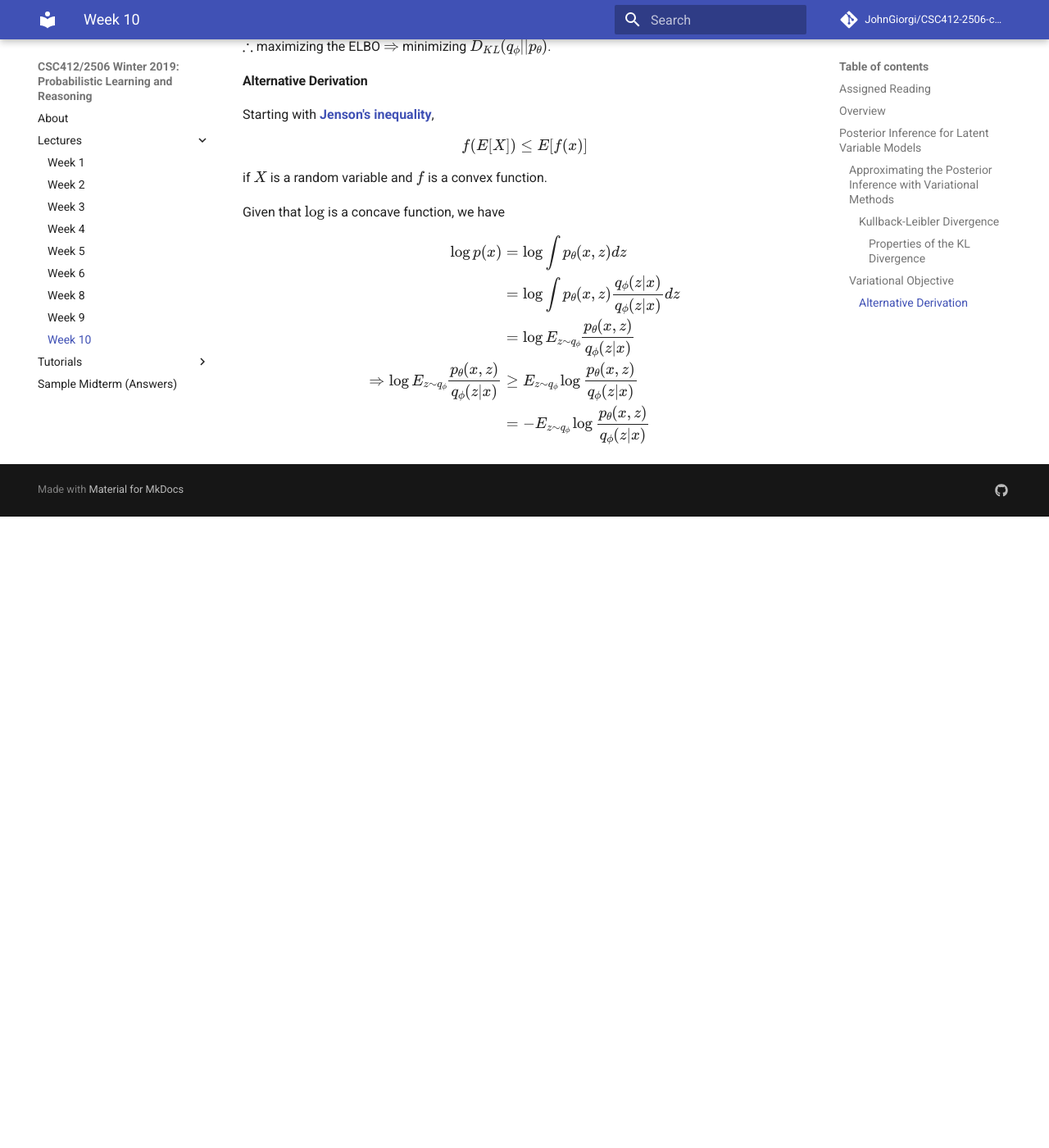
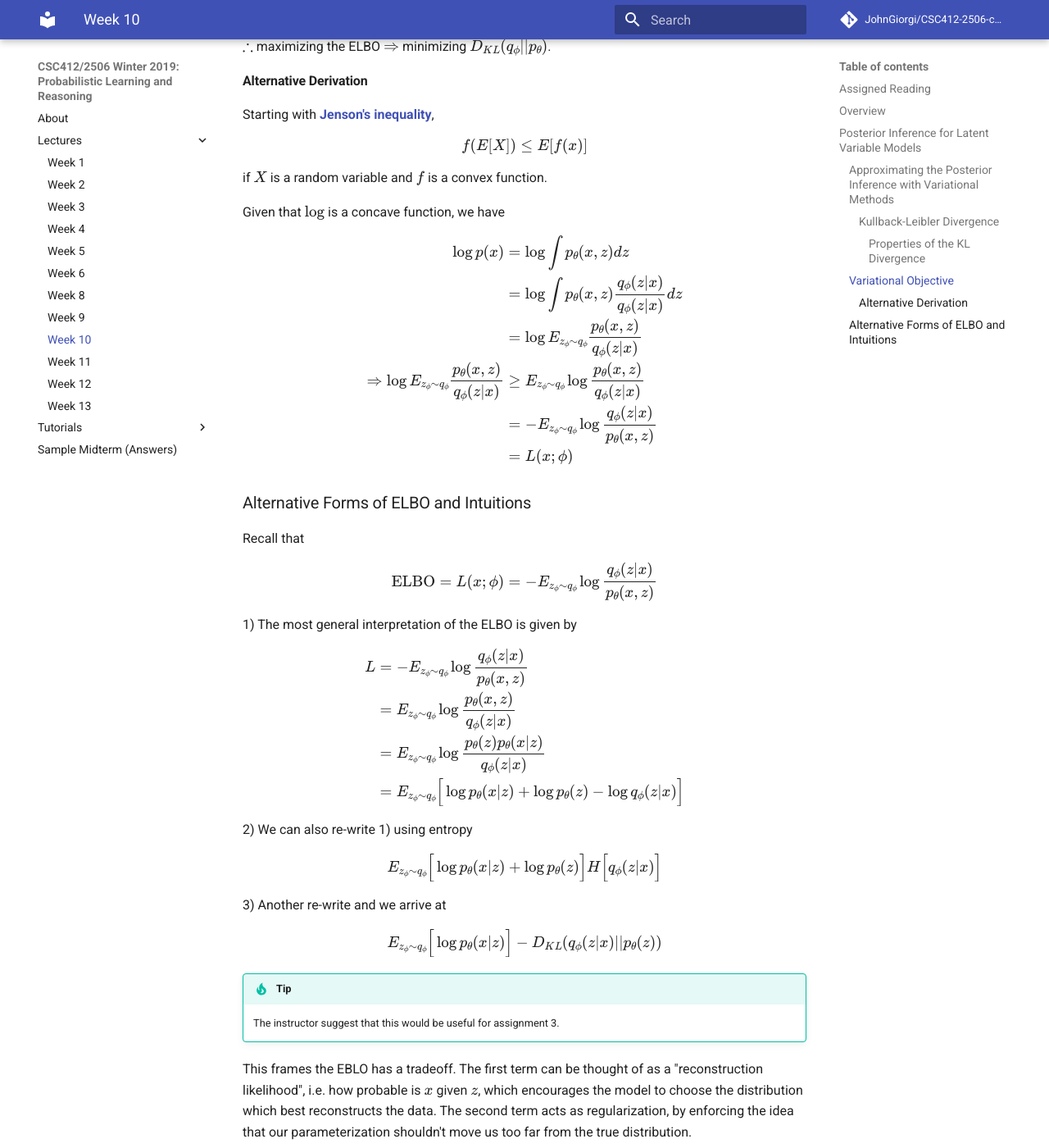
Before and after one commit to JohnGiorgi/CSC412-2506-course-notes, an MkDocs documentation site: the page built from docs/lectures/week_10.md, in a window 1280 px wide and 1400 px high, scrolled down 3606 px. Shown: the whole window at 82% size. Built offline with MkDocs 1.6.1 and Material for MkDocs 9.7.7, drawn with Linux system fonts in a browser that asks for light colours; formulas are drawn with MathJax 3; comment, search, counter and statistics services are not loaded; before the commit the page ends 4236 px from its top, so only the background shows below that; some of the changed text lies outside the part shown.

Commit message:
:books: Finish week 11 blackboard content up to VAE Pipeline

```diff
--- a/docs/lectures/week_10.md
+++ b/docs/lectures/week_10.md
@@ -15,7 +15,7 @@
 
 Imagine we had the following latent variable model
 
-![](../img/lecture_10_1.png)
+![](../img/lecture_9_1.png)
 
 which represents the probabilistic model \(p(x z ; \theta)\) where
 
@@ -45,7 +45,7 @@
 
 It is important to note that whatever function we choose for \(q_\phi\), it is unlikely that our variational family will have the true distribution \(p_\theta\) in it.
 
-![](../img/lecture_10_2.png)
+![](../img/lecture_9_2.png)
 
 #### Kullback-Leibler Divergence
 
@@ -58,7 +58,7 @@
 
 \begin{align}
   D_{KL}(q_\phi(z | x) || p_\theta(z | x)) &= \int q_\phi(z | x) \log \frac{q_\phi(z | x)}{p_\theta(z | x)}dz \\
-  &= E_{z \sim q_\phi} \log \frac{q_\phi(z | x)}{p_\theta(z | x)}
+  &= E_{z_\phi \sim q_\phi} \log \frac{q_\phi(z | x)}{p_\theta(z | x)}
 \end{align}
 
 ##### Properties of the KL Divergence
@@ -85,9 +85,9 @@
 To circumvent this issue of intractability, we will derive the [**evidence lower bound (ELBO)**](https://en.wikipedia.org/wiki/Evidence_lower_bound), and show that maximizing the ELBO \(\Rightarrow\) minimizing \(D_{KL}(q_\phi || p_\theta)\).
 
 \begin{align}
-  D_{KL}(q_\phi || p_\theta) &= E_{z \sim q_\phi} \log \frac{q_\phi(z | x)}{p_\theta(z | x)} \\
-  &= E_{z \sim q_\phi} \Bigg [ \log \Bigg ( q_\phi(z | x) \cdot \frac{p_\theta(x)}{p_\theta(z, x)} \Bigg ) \Bigg ] \\
-  &= E_{z \sim q_\phi} \log \frac{q_\phi(z | x)}{p_\theta(z, x)}  + E_{z \sim q_\phi} \log p_\theta(x) \\
+  D_{KL}(q_\phi || p_\theta) &= E_{z_\phi \sim q_\phi} \log \frac{q_\phi(z | x)}{p_\theta(z | x)} \\
+  &= E_{z_\phi \sim q_\phi} \Bigg [ \log \Bigg ( q_\phi(z | x) \cdot \frac{p_\theta(x)}{p_\theta(z, x)} \Bigg ) \Bigg ] \\
+  &= E_{z_\phi \sim q_\phi} \log \frac{q_\phi(z | x)}{p_\theta(z, x)}  + E_{z_\phi \sim q_\phi} \log p_\theta(x) \\
   &= -L(x ; \phi)  + \log p_\theta(x) \\
 \end{align}
 
@@ -126,7 +126,45 @@
 \begin{align}
 \log p(x) &= \log \int p_\theta(x, z)dz \\
 &= \log \int p_\theta(x, z) \frac{q_\phi(z | x)}{q_\phi(z | x)} dz \\
-&= \log E_{z \sim q_\phi} \frac{p_\theta(x, z)}{q_\phi(z | x)} \\
-\Rightarrow  \log E_{z \sim q_\phi} \frac{p_\theta(x, z)}{q_\phi(z | x)} & \ge E_{z \sim q_\phi} \log \frac{p_\theta(x, z)}{q_\phi(z | x)} \\
-&= - E_{z \sim q_\phi} \log \frac{p_\theta(x, z)}{q_\phi(z | x)} \\
+&= \log E_{z_\phi \sim q_\phi} \frac{p_\theta(x, z)}{q_\phi(z | x)} \\
+\Rightarrow  \log E_{z_\phi \sim q_\phi} \frac{p_\theta(x, z)}{q_\phi(z | x)} & \ge E_{z_\phi \sim q_\phi} \log \frac{p_\theta(x, z)}{q_\phi(z | x)} \\
+&= - E_{z_\phi \sim q_\phi} \log \frac{q_\phi(z | x)}{p_\theta(x, z)} \\
+&= L(x ; \phi)
 \end{align}
+
+### Alternative Forms of ELBO and Intuitions
+
+Recall that
+
+\[
+\text{ELBO} = L(x ; \phi) = - E_{z_\phi \sim q_\phi} \log \frac{q_\phi(z | x)}{p_\theta(x, z)}
+\]
+
+1) The most general interpretation of the ELBO is given by
+
+\begin{align}
+  L &= - E_{z_\phi \sim q_\phi} \log \frac{q_\phi(z | x)}{p_\theta(x, z)} \\
+  &= E_{z_\phi \sim q_\phi} \log \frac{p_\theta(x, z)}{q_\phi(z | x)} \\
+  &= E_{z_\phi \sim q_\phi} \log \frac{p_\theta(z)p_\theta(x | z)}{q_\phi(z | x)} \\
+  &= E_{z_\phi \sim q_\phi} \Big [ \log p_\theta({x | z}) + \log p_\theta({z}) - \log {q_\phi(z | x)} \Big ]\\
+\end{align}
+
+2) We can also re-write 1) using entropy
+
+\[
+E_{z_\phi \sim q_\phi} \Big [ \log p_\theta({x | z}) + \log p_\theta({z}) \Big ] H \Big [ q_\phi(z | x) \Big ] \\
+\]
+
+3) Another re-write and we arrive at
+
+\[
+E_{z_\phi \sim q_\phi} \Big [ \log p_\theta({x | z}) \Big ] - D_{KL}(q_\phi(z | x) || p_\theta(z))
+\]
+
+!!! tip
+    The instructor suggest that this would be useful for assignment 3.
+
+This frames the EBLO has a tradeoff. The first term can be thought of as a "reconstruction likelihood", i.e. how probable is \(x\) given \(z\), which encourages the model to choose the distribution which best reconstructs the data. The second term acts as regularization, by enforcing the idea that our parameterization shouldn't move us too far from the true distribution.
+
+!!! note
+    The instructor recommends we read "sticking the landing".
--- a/mkdocs.yml
+++ b/mkdocs.yml
@@ -41,6 +41,9 @@
       - Week 8: lectures/week_8.md
       - Week 9: lectures/week_9.md
       - Week 10: lectures/week_10.md
+      - Week 11: lectures/week_11.md
+      - Week 12: lectures/week_12.md
+      - Week 13: lectures/week_13.md
     - Tutorials:
       - Week 1: tutorials/week_1.md
     - Sample Midterm (Answers): sample_midterm_answers.md
```
Also changed, not shown: docs/lectures/week_11.md (added, +173 -0 lines), docs/img/lecture_10_1.png, docs/img/lecture_10_2.png, docs/img/lecture_10_3.png (added), docs/img/lecture_9_1.png (added), docs/img/lecture_9_2.png (added).
